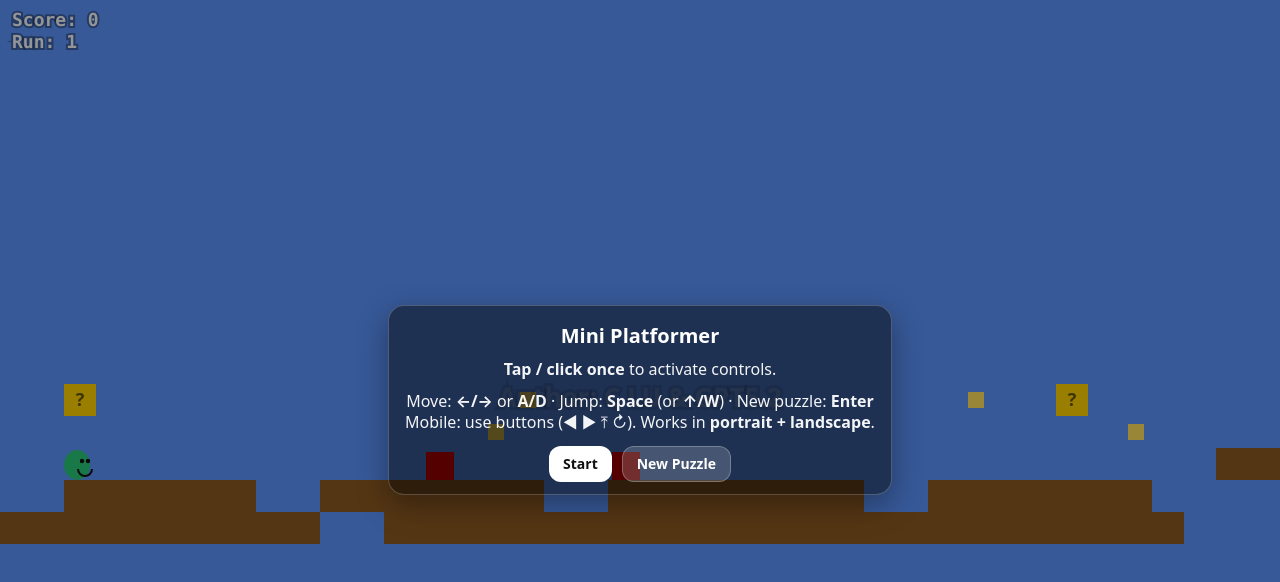
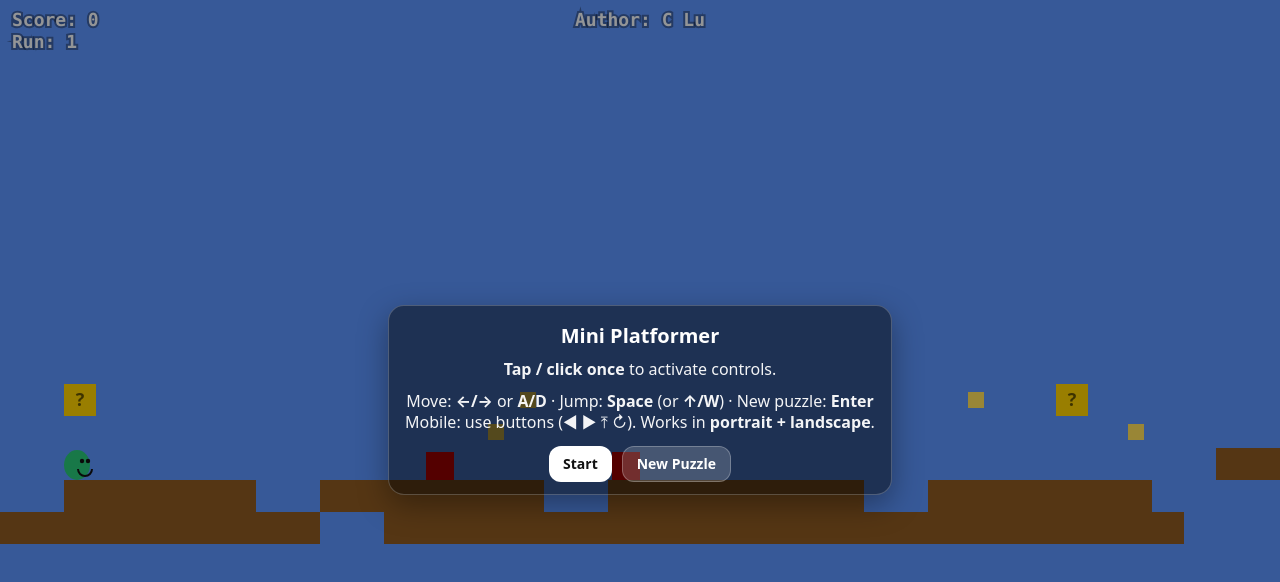
Before and after one commit to a114761402/mini-platformer, a plain HTML site: page index.html in a window 1280 px wide. Drawn offline with Linux system fonts and the light colour scheme.

Commit message:
version3

```diff
--- a/index.html
+++ b/index.html
@@ -2,16 +2,31 @@
 <html lang="en">
 <head>
   <meta charset="utf-8" />
-  <meta name="viewport" content="width=device-width,initial-scale=1,viewport-fit=cover" />
-  <title>Mini Platformer — Random Solvable Puzzle</title>
+  <!-- Prevent accidental pinch-zoom on mobile (fixes “zoom in and can’t zoom out”) -->
+  <meta name="viewport" content="width=device-width,initial-scale=1,maximum-scale=1,minimum-scale=1,user-scalable=no,viewport-fit=cover" />
+  <title>Mini Platformer</title>
   <style>
-    html, body { height: 100%; margin: 0; overflow: hidden; background: #000; }
+    html, body {
+      margin: 0;
+      padding: 0;
+      height: 100%;
+      width: 100%;
+      overflow: hidden;
+      background: #000;
+      position: fixed; /* helps iOS avoid viewport bounce/scroll */
+      inset: 0;
+      touch-action: none; /* block pinch-zoom & scroll gestures */
+    }
+
+    /* Use dynamic viewport units to better fit mobile landscape/portrait with browser bars */
     canvas {
-      position: fixed; inset: 0;
-      width: 100vw; height: 100vh;
+      position: fixed;
+      left: 0; top: 0;
+      width: 100dvw;
+      height: 100dvh;
       display: block;
+      outline: none;
       touch-action: none;
-      outline: none;
     }
 
     /* Full-canvas start overlay */
@@ -71,12 +86,10 @@
     }
     .btn:active { transform: translateY(1px); }
 
-    /* Show on touch devices */
     @media (pointer:coarse) {
       #controls { display:flex; }
     }
-
-    /* Landscape phone: reduce button footprint so you still see play area */
+    /* Landscape phone: smaller buttons to keep more play area visible */
     @media (pointer:coarse) and (orientation: landscape) {
       #controls { padding: 6px 10px calc(10px + env(safe-area-inset-bottom)); }
       .btn { width: 54px; height: 54px; border-radius: 16px; font-size: 16px; }
@@ -115,6 +128,17 @@
 
 <script>
 (() => {
+  // ---------- HARD block pinch/gesture zoom (esp. iOS Safari) ----------
+  // Prevent two-finger pinch from ever zooming the page.
+  document.addEventListener("touchmove", (e) => {
+    if (e.touches && e.touches.length > 1) e.preventDefault();
+  }, { passive: false });
+
+  // iOS Safari gesture events
+  ["gesturestart", "gesturechange", "gestureend"].forEach(evt => {
+    document.addEventListener(evt, (e) => e.preventDefault(), { passive: false });
+  });
+
   // ---------- Helpers ----------
   const clamp = (v, a, b) => Math.max(a, Math.min(b, v));
   const rectsOverlap = (a, b) => (
@@ -143,7 +167,7 @@
   const randInt = (rng, a, b) => (a + Math.floor(rng() * (b - a + 1)));
   const pick = (rng, arr) => arr[Math.floor(rng() * arr.length)];
 
-  // ---------- Canvas (full screen; portrait + landscape) ----------
+  // ---------- Canvas (true full-screen; better in landscape via visualViewport) ----------
   const canvas = document.getElementById("game");
   const ctx = canvas.getContext("2d", { alpha: false });
   const overlay = document.getElementById("overlay");
@@ -156,7 +180,7 @@
     runIndex: 1,
     seed: 0,
     score: 0,
-    status: "playing", // playing | win | lose
+    status: "playing",
     message: "",
     view: { x: 0, y: 0, w: 360, h: 640 },
     world: { wTiles: 140, hTiles: 18, groundY: 16 },
@@ -169,18 +193,24 @@
   };
 
   function resize() {
-    const w = Math.max(1, window.innerWidth);
-    const h = Math.max(1, window.innerHeight);
+    // visualViewport better matches what you can actually see in mobile landscape
+    const vv = window.visualViewport;
+    const w = Math.max(1, vv ? vv.width : window.innerWidth);
+    const h = Math.max(1, vv ? vv.height : window.innerHeight);
+
     const r = dpr();
     canvas.width = Math.floor(w * r);
     canvas.height = Math.floor(h * r);
     canvas.style.width = w + "px";
     canvas.style.height = h + "px";
     ctx.setTransform(r, 0, 0, r, 0, 0);
+
     state.view.w = w;
     state.view.h = h;
   }
+
   window.addEventListener("resize", resize, { passive: true });
+  if (window.visualViewport) window.visualViewport.addEventListener("resize", resize, { passive: true });
 
   // ---------- Input ----------
   const input = { left:false, right:false, jumpPressed:false, jumpHeld:false, anyActivated:false };
@@ -211,7 +241,6 @@
   window.addEventListener("keydown", (e) => onKey(e, true), { passive:false });
   window.addEventListener("keyup", (e) => onKey(e, false), { passive:false });
 
-  // Touch controls
   const hookHold = (el, field) => {
     const down = (e) => { e.preventDefault(); activateControls(); input[field] = true; };
     const up = (e) => { e.preventDefault(); input[field] = false; };
@@ -242,10 +271,8 @@
   const BASE_MOVE_SPEED = 320;
   const JUMP_VELOCITY = 780;
 
-  // Jump reach (physics-based)
   function jumpTimeToDeltaY(dyPx) {
-    const V = JUMP_VELOCITY;
-    const G = GRAVITY;
+    const V = JUMP_VELOCITY, G = GRAVITY;
     if (dyPx >= 0) return (V + Math.sqrt(V*V + 2*G*dyPx)) / G;
     const h = -dyPx;
     const disc = V*V - 2*G*h;
@@ -271,12 +298,10 @@
       body.vx = 0;
     }
   }
-
   function resolveY(body) {
     let hitQ = null;
     for (const s of state.solids) {
       if (!rectsOverlap(body, s)) continue;
-
       if (body.vy > 0) {
         body.y = s.y - body.h;
         body.vy = 0;
@@ -290,7 +315,7 @@
     if (hitQ) onHitQBlock(hitQ);
   }
 
-  // ---------- Funny rewards for '?' blocks ----------
+  // ---------- '?' rewards ----------
   const REWARDS = [
     { id: "coins",      w: 0.40 },
     { id: "superjump",  w: 0.18 },
@@ -304,7 +329,6 @@
     for (const it of items) { r -= it.w; if (r <= 0) return it.id; }
     return items[items.length-1].id;
   }
-
   function onHitQBlock(block) {
     if (block.used) return;
     block.used = true;
@@ -321,7 +345,6 @@
     addPopup(cx, cy - 10, "+5", 0.8);
 
     const p = state.player;
-
     if (reward === "coins") {
       addPopup(cx, cy - 28, "COINS!", 0.9);
       for (let i = 0; i < 3; i++) {
@@ -347,10 +370,9 @@
     }
   }
 
-  // ---------- Solvable generation (critical path first) ----------
+  // ---------- Solvable generation ----------
   function generateSolvableLevel(seed, difficulty) {
     const rng = makeRng(seed);
-
     const wTiles = clamp(95 + difficulty * 18, 95, 160);
     const hTiles = 18;
     const groundY = 16;
@@ -382,7 +404,7 @@
       if (!isPit(x)) solidAt(x, groundY, "ground");
     }
 
-    // Critical path platforms (physics constrained)
+    // Critical path (physics constrained)
     const segments = [];
     let x = 2, y = groundY - 1;
     const endTarget = wTiles - 8;
@@ -423,7 +445,7 @@
     const flag = { x: (flagSeg.x + flagSeg.len - 1)*TILE, y: (flagSeg.y - 1)*TILE, w: TILE, h: TILE };
     solidAt(flagSeg.x + flagSeg.len - 1, flagSeg.y, "ground");
 
-    // Coins (optional)
+    // Coins
     for (const seg of segments) {
       if (rng() < 0.65) {
         const count = randInt(rng, 1, 3);
@@ -550,14 +572,14 @@
       addScore(10);
     }
 
-    // Fall off world
+    // Fall off
     const worldHpx = state.world.hTiles * TILE;
     if (p.y > worldHpx + 600) {
       state.status = "lose";
       state.message = "Game Over — Enter/↻ to retry";
     }
 
-    // Camera follow X
+    // Camera X
     const worldWpx = state.world.wTiles * TILE;
     const viewW = state.view.w;
     state.view.x = clamp(p.x + p.w/2 - viewW/2, 0, Math.max(0, worldWpx - viewW));
@@ -577,7 +599,6 @@
       e.vx *= -1;
     }
 
-    // Ground probe
     const dir = Math.sign(e.vx) || 1;
     const aheadX = e.x + (dir > 0 ? e.w + 1 : -1);
     const footY = e.y + e.h + 2;
@@ -643,11 +664,12 @@
   // ---------- Render ----------
   function drawHUD() {
     const pad = 12;
+    const font = "700 18px ui-monospace, Menlo, Consolas, monospace";
 
     // Score + Run (top-left)
     ctx.textAlign = "left";
     ctx.textBaseline = "top";
-    ctx.font = "700 18px ui-monospace, Menlo, Consolas, monospace";
+    ctx.font = font;
     ctx.fillStyle = "rgba(255,255,255,.95)";
     ctx.strokeStyle = "rgba(0,0,0,.35)";
     ctx.lineWidth = 4;
@@ -660,16 +682,13 @@
     ctx.strokeText(s2, pad, pad + 22);
     ctx.fillText(s2, pad, pad + 22);
 
-    // Author watermark (middle of screen)
-    const author = "Author: C LU & GPT5.2";
+    // Author: C Lu (top-middle, same format)
+    const author = "Author: C Lu";
     ctx.textAlign = "center";
-    ctx.textBaseline = "middle";
-    ctx.font = "800 26px system-ui, -apple-system, Segoe UI, Roboto, sans-serif";
-    ctx.fillStyle = "rgba(255,255,255,.18)";
-    ctx.strokeStyle = "rgba(0,0,0,.12)";
-    ctx.lineWidth = 6;
-    ctx.strokeText(author, state.view.w/2, state.view.h/2);
-    ctx.fillText(author, state.view.w/2, state.view.h/2);
+    ctx.textBaseline = "top";
+    ctx.font = font;
+    ctx.strokeText(author, state.view.w / 2, pad);
+    ctx.fillText(author, state.view.w / 2, pad);
 
     // Powerup timers (under score)
     const p = state.player;
@@ -780,7 +799,7 @@
     // HUD
     drawHUD();
 
-    // End screen (full canvas)
+    // End screen
     if (state.status !== "playing") {
       ctx.save();
       ctx.fillStyle = "rgba(0,0,0,.35)";
```
